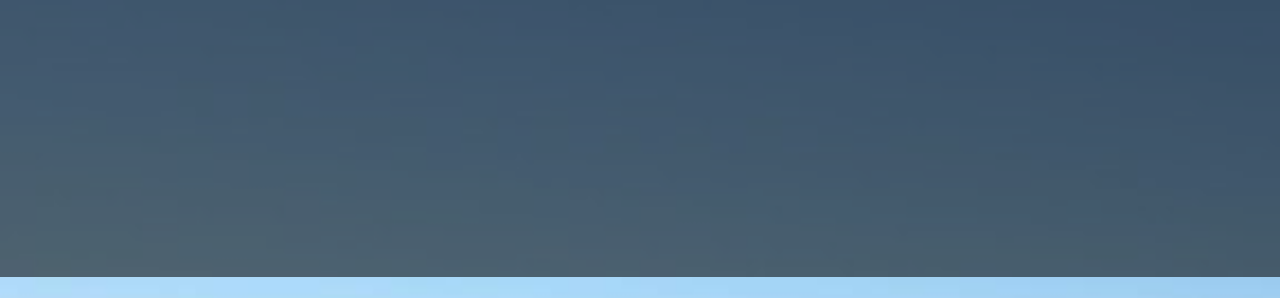
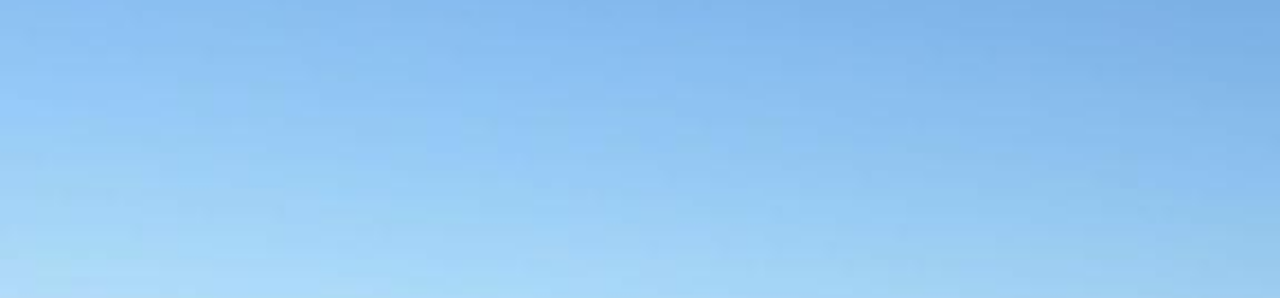
Before and after one commit to marinavicensmiquel/benestar_videos, a plain HTML site: page index.html in a window 1280 px wide. Shown: the part 523-821 px from the top of the page. Drawn offline with Linux system fonts and the light colour scheme.

Commit message:
Polishing visuals

```diff
--- a/index.html
+++ b/index.html
@@ -14,15 +14,6 @@
       background-size: cover;
       color: white;
       text-align: center;
-    }
-
-    /* Dark overlay */
-    body::before {
-      content: "";
-      position: fixed;
-      inset: 0;
-      background: rgba(0, 0, 0, 0.55);
-      z-index: -1;
     }
 
     h1 {
```
